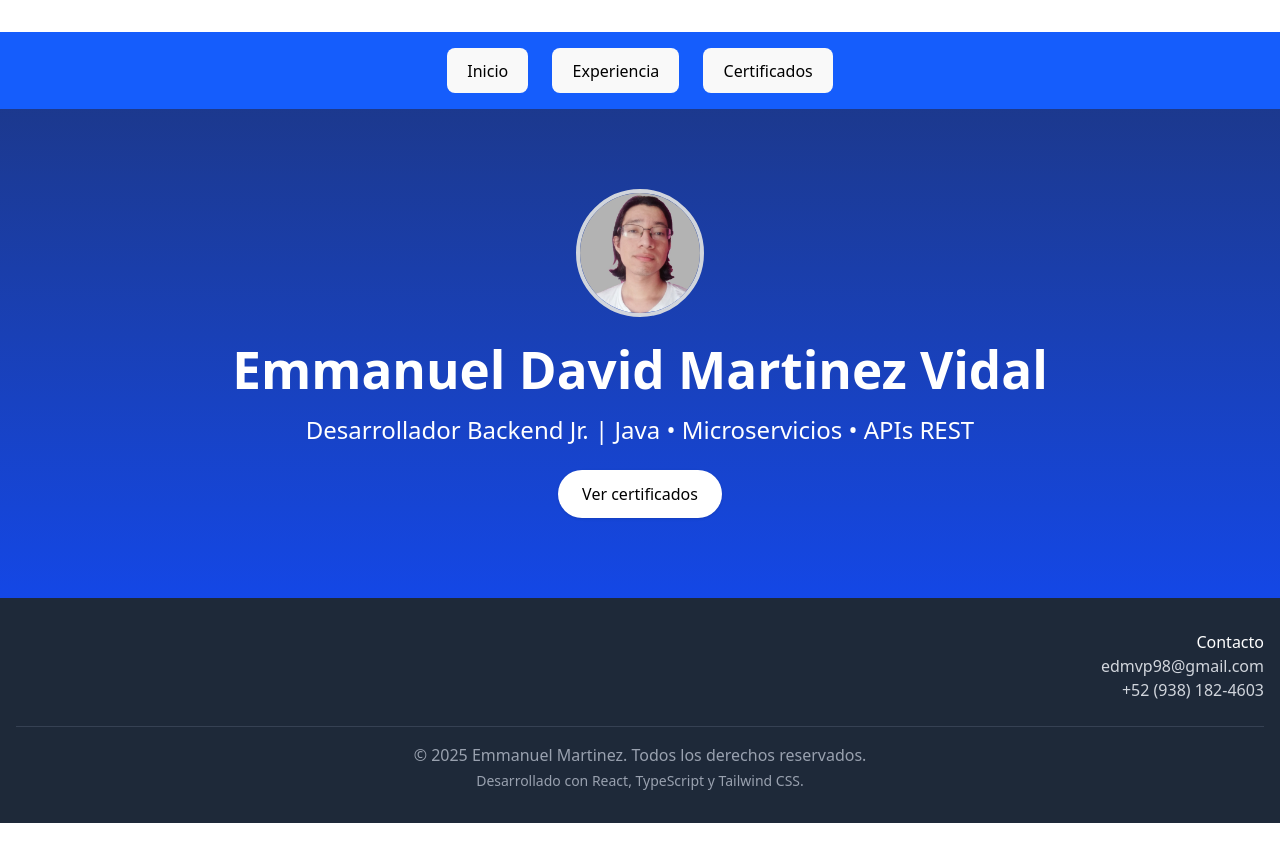
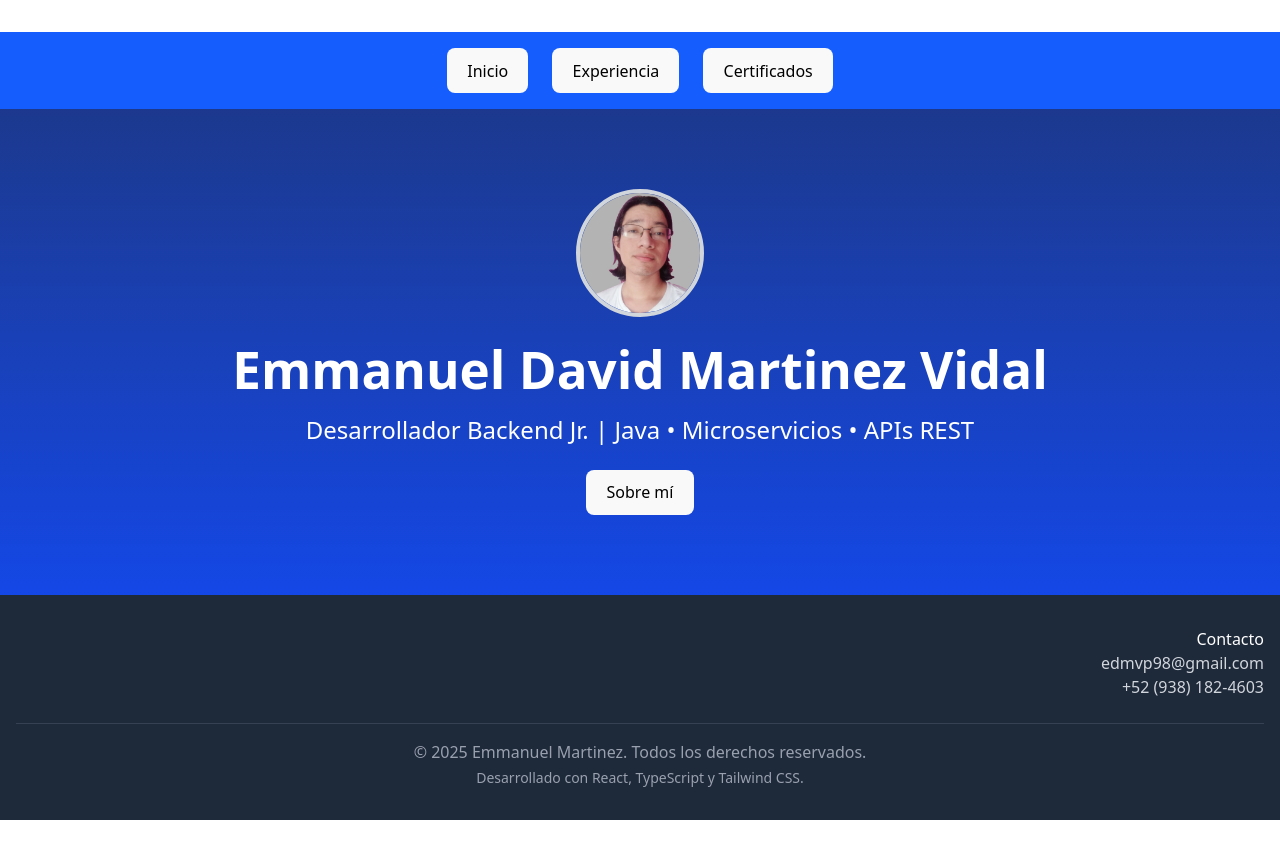
Before and after one commit to Bluedigi10/cv-emma, a React (Vite) app: page / in a window 1280 px wide. Built offline with nearby package versions, Linux system fonts and the light colour scheme.

Commit message:
agregada ventana 'sobre mí', el botn ver certificado se reempleza por sobre mí

```diff
--- a/src/pages/home.tsx
+++ b/src/pages/home.tsx
@@ -1,6 +1,21 @@
-import SectionWrapper from '../components/sectionWrapper';
+import SectionWrapper from '../components/sectionWrapper'
+import { useRef,useState } from 'react'
 
 export default function Home() {
+  const [isAboutOpen, setIsAboutOpen] = useState(false);
+  const buttonRef = useRef<HTMLButtonElement | null>(null);
+  const [modalPosition, setModalPosition] = useState({ top: 0, left: 0 });
+
+  const handleOpenAbout = () => {
+    if (buttonRef.current) {
+      const rect = buttonRef.current.getBoundingClientRect();
+      setModalPosition({
+        top: rect.top - rect.height / 2 + window.scrollY,
+        left: rect.left + rect.width / 2 + window.screenX
+      });
+    }
+    setIsAboutOpen(true);
+  };
   return (
     <SectionWrapper id="inicio" bgColor="bg-gradient-to-b from-blue-900 to-blue-700"
       textColor="text-white">
@@ -21,13 +36,39 @@ export default function Home() {
           Desarrollador Backend Jr. | Java • Microservicios • APIs REST
         </p>
 
-        <a
-          href="#certificados"
-          className="bg-white text-black font-semibold px-6 py-3 rounded-full shadow hover:bg-gray-100 transition"
+        <button
+          ref={buttonRef}
+          onClick={handleOpenAbout}
+          className="bg-blue-600 text-black px-4 py-2 rounded hover:bg-blue-700 transition"
         >
-          Ver certificados
-        </a>
+          Sobre mí
+        </button>
       </div>
+      {isAboutOpen && (
+        <div className="fixed inset-0 bg-none bg-opacity-90 flex items-center justify-center z-50">
+          <div
+            className="absolute bg-white p-6 rounded-xl shadow-lg animate-slide-from-button"
+            style={{
+              top: modalPosition.top,
+              left: modalPosition.left,
+              transform: 'translate(-50%, -50%)', // centrar horizontalmente sobre el botón
+            }}
+          >
+            <h2 className="text-gray-700 text-2xl font-bold mb-4">Sobre mí</h2>
+            <p className="text-gray-700 leading-relaxed">
+              Soy Emmanuel David Martinez Vidal, desarrollador backend Jr. con enfoque en microservicios, Java y soluciones empresariales modernas. Me apasiona crear software robusto y eficiente, y actualmente me estoy formando continuamente en arquitectura de software y buenas prácticas de ingeniería.
+            </p>
+            <div className='p-3'>
+              <button
+                onClick={() => setIsAboutOpen(false)}
+                className="text-gray-600 hover:text-red-500"
+              >
+                ✖
+              </button>
+            </div>
+          </div>
+        </div>
+      )}
     </SectionWrapper>
   );
 }
--- a/src/styles/index.css
+++ b/src/styles/index.css
@@ -7,7 +7,7 @@
 
   color-scheme: light dark;
   color: rgba(255, 255, 255, 0.87);
-  background-color: #242424;
+  background-color: #b1b1b1;
 
   font-synthesis: none;
   text-rendering: optimizeLegibility;
@@ -57,7 +57,7 @@ button {
   transition: border-color 0.25s;
 }
 button:hover {
-  border-color: #6b6b6b;
+  border-color: #4d6edb;
 }
 button:focus,
 button:focus-visible {
@@ -66,11 +66,11 @@ button:focus-visible {
 
 @media (prefers-color-scheme: light) {
   :root {
-    color: #213547;
+    color: #000000;
     background-color: #ffffff;
   }
   a:hover {
-    color: #8a8a8a;
+    color: #1f2eff;
   }
   button {
     background-color: #f9f9f9;
@@ -85,3 +85,18 @@ button:focus-visible {
 .animate-fade-in-start {
   animation: fade-in-start 0.5s ease-out forwards;
 }
+
+@keyframes slideFromButton {
+  0% {
+    opacity: 0;
+    transform: translate(-50%, -20px);
+  }
+  100% {
+    opacity: 1;
+    transform: translate(-50%, 0);
+  }
+}
+
+.animate-slide-from-button {
+  animation: slideFromButton 0.4s ease-out forwards;
+}
```
